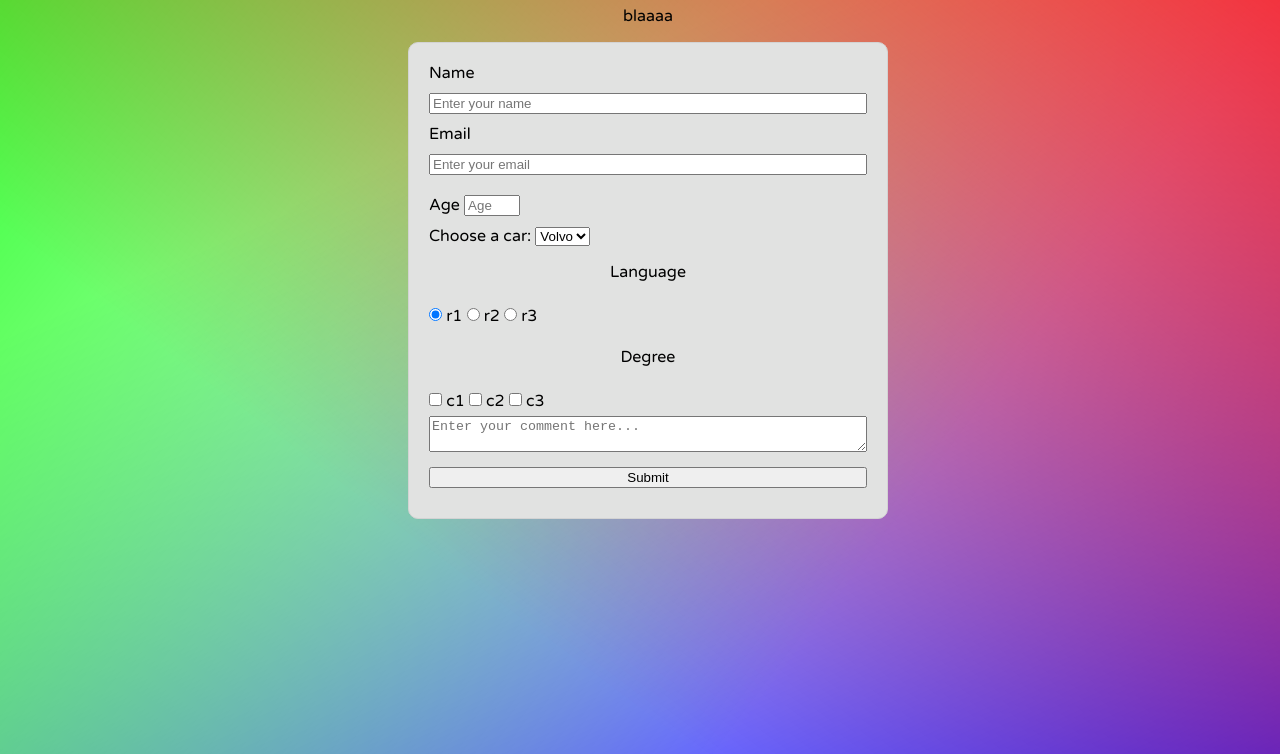
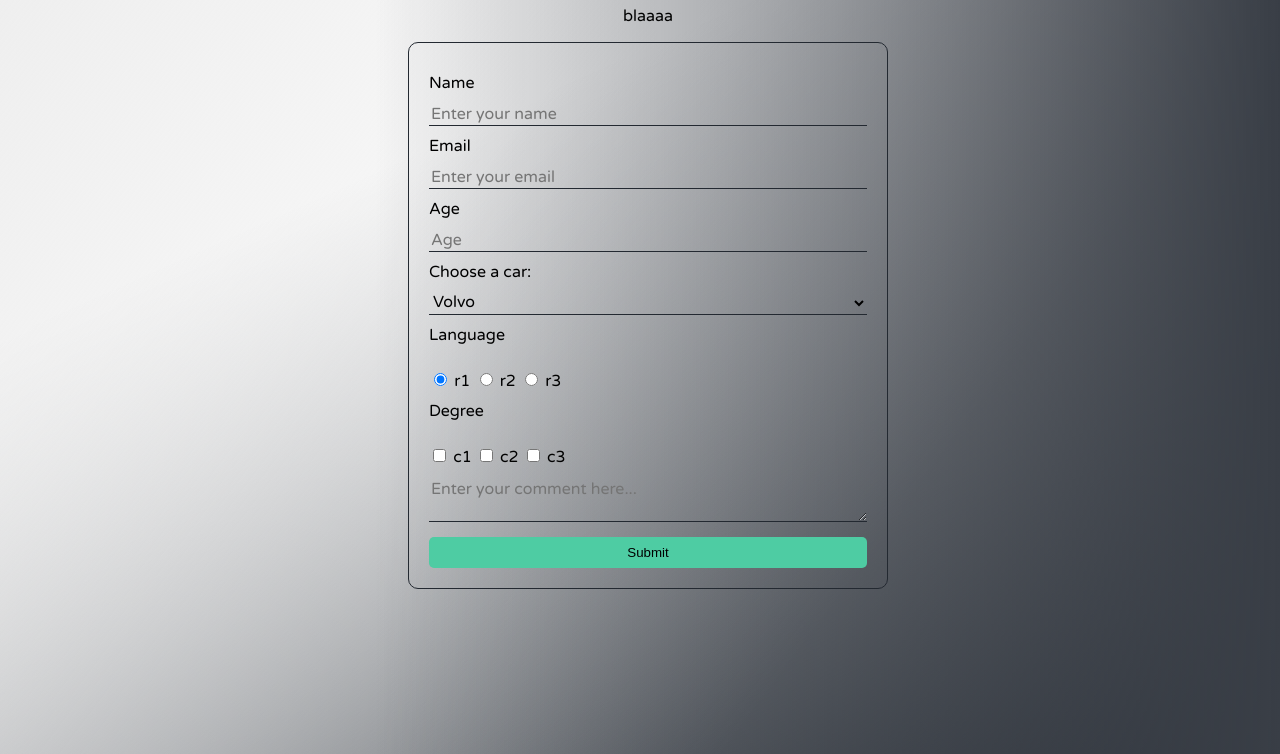
Before and after one commit to Kniffte/fcc-web-design, a plain HTML site: page survey/index.html in a window 1280 px wide. Shown: the part 75-829 px from the top of the page. Drawn offline with Linux system fonts and the light colour scheme.

Commit message:
background body and styling inputs

```diff
--- a/survey/style.css
+++ b/survey/style.css
@@ -2,8 +2,12 @@
 /* @import url('https://fonts.googleapis.com/css?family=Poppins'); */
 @import url('https://fonts.googleapis.com/css2?family=Varela+Round&display=swap');
 
-html {
-
+:root {
+    --color-dark-grey: #232931;
+    --color-grey: #393e46;
+    --color-white: #eeeeee;
+    --color-green: #4ecca3;
+    --color-orange: #f96d00;
 }
 
 body {
@@ -11,15 +15,15 @@ body {
     height: 100vh;
     font-family: 'Varela Round', sans-serif;
     background:
-        linear-gradient(217deg, rgba(255,0,0,.8), rgba(255,0,0,0) 70.71%),
-        linear-gradient(127deg, rgba(0,255,0,.8), rgba(0,255,0,0) 70.71%),
-        linear-gradient(336deg, rgba(0,0,255,.8), rgba(0,0,255,0) 70.71%);
+        linear-gradient(270deg, var(--color-grey), rgba(255,0,0,0) 70.71%),
+        linear-gradient(127deg, var(--color-white), rgba(0,255,0,0) 70.71%),
+        linear-gradient(336deg, var(--color-dark-grey), rgba(0,0,255,0) 70.71%);
 }
 
 *,
 *:after,
 *:before {
-  box-sizing: border-box;
+    box-sizing: border-box;
 }
 
 .content {
@@ -39,28 +43,58 @@ form {
     margin: 10px;
     padding: 20px;
     border-radius: 10px;
-    border: 1px solid lightgrey;
-    background-color: rgb(225, 226, 225);
+    border: 1px solid var(--color-dark-grey);
+    /* background-color: rgba(199, 151, 61, 0.514); */
 }
 
-form input, label {
-    margin: 10px 0 10px 0;
+form > p {
+    margin-top: 10px;
+    text-align: left;
+}
+
+label {
+    display: inline-block;
+    margin-top: 10px;
+}
+
+input,
+select,
+textarea {
+    margin-top: 10px;
+    border: none;
+    /* border-radius: 5px; */
+    border-bottom: 1px solid var(--color-dark-grey);
+    background-color: transparent;
 }
 
 input[type=text],
-input[type=email] {
+input[type=email],
+input[type=number],
+select,
+textarea {
     width: 100%;
+    font-family: inherit;
+    font-size: inherit;
+    line-height: inherit;
 }
 
 input[type=radio],
 input[type=checkbox] {
-    display: float; /* ?????????? */
+    /* display: float; ???? */
+    /* opacity: 0;
+    border: 1px solid var(--color-dark-grey); */
 }
 
 input[type=submit] {
     width: 100%;
+    background-color: var(--color-green);
+    border: none;
+    border-radius: 5px;
+    padding: 0.5rem;
 }
 
 textarea {
-    width: 100%;
+    min-width: 100%;
+    max-width: 100%;
+    min-height: 2rem;
 }
```
